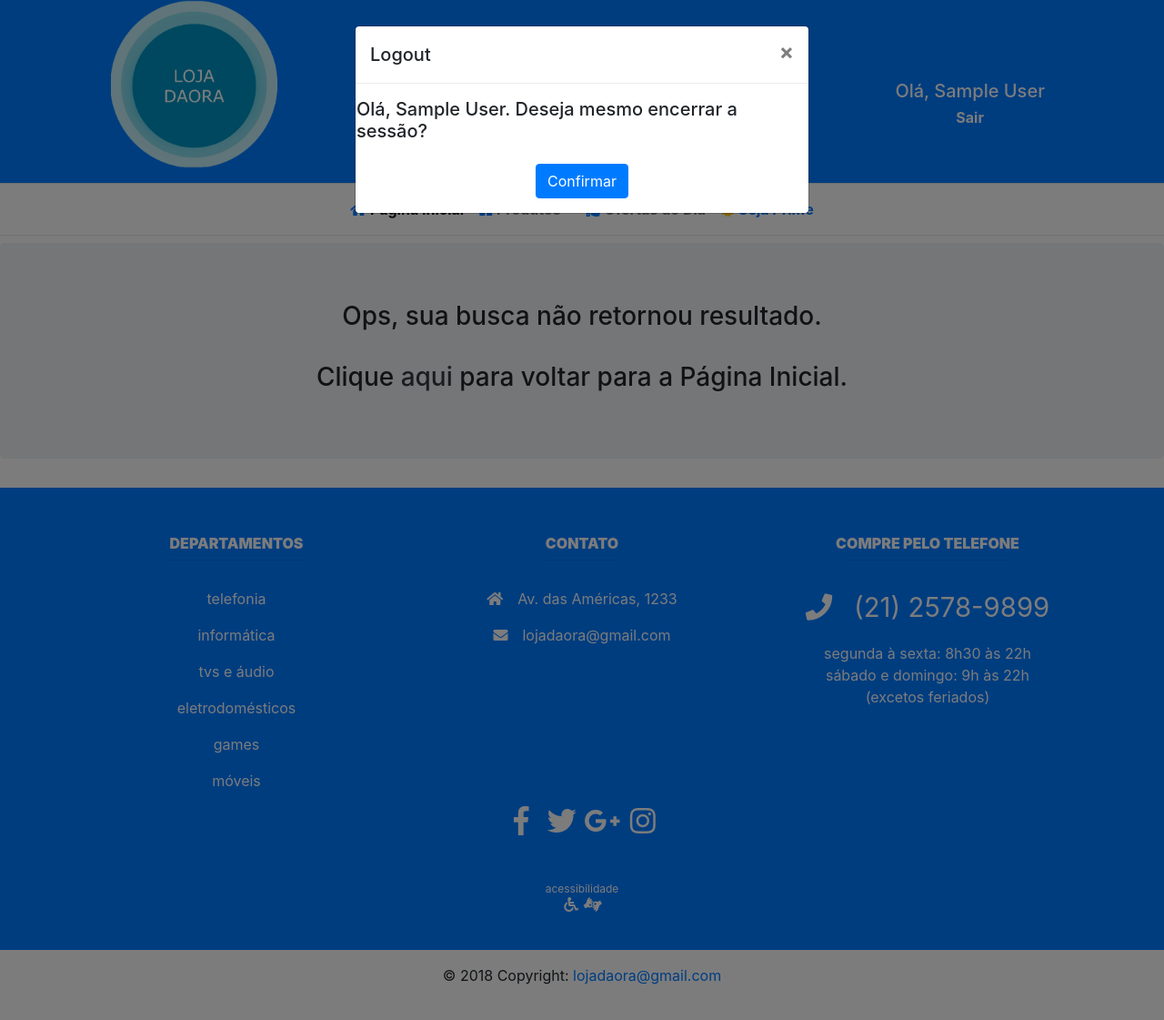
After one commit to derekgodoy/projeto-ecommerce, a PHP site: page /buscaerro.php in a window 1280 px wide, after a click on "Sair". The commit adds this page. Shown: the top 1121 px of the page at 91% size. Run offline with PHP 8.4, Linux system fonts and the light colour scheme; the visitor is signed in with stand-in values (Sample User, id 1); some libraries are stand-ins or nearby versions.

Commit message:
Quarta Aula

```diff
--- /dev/null
+++ b/buscaerro.php
@@ -0,0 +1,42 @@
+	<?php header("refresh:10; url=index.php");?>
+	<!DOCTYPE html>
+	<html>
+	<head>
+		<title>Loja Daora - Ops</title>
+		<meta charset="utf-8">
+		<meta name="viewport" content="width=device-width, user-scalable=no">
+	    <link rel="icon" type="image/png" href="img/logo.png">
+		<link rel="stylesheet" type="text/css" href="style/bootstrap.css">
+		<link rel="stylesheet" href="https://use.fontawesome.com/releases/v5.0.11/css/all.css" integrity="sha384-p2jx59pefphTFIpeqCcISO9MdVfIm4pNnsL08A6v5vaQc4owkQqxMV8kg4Yvhaw/" crossorigin="anonymous">
+		<style type="text/css">
+			.img{
+				max-width: 350px;
+				height: auto;
+			}
+	        .img2{
+	            max-width: 300px;
+	        }
+		</style>
+	</head>
+	<body class="bg-light">
+		<div class="container-fluid">
+
+	<?php include "header.php";?>
+
+
+		<div class="jumbotron text-center">
+
+			<h3>Ops, sua busca não retornou resultado. <br><br> Clique <a  class="text-dark" href="index.php">aqui</a> para voltar para a Página Inicial.</h3>
+
+		</div>
+
+
+	<?php include "footer.html";?>
+
+	</div>
+
+		 <script src="https://code.jquery.com/jquery-3.2.1.slim.min.js" integrity="sha384-KJ3o2DKtIkvYIK3UENzmM7KCkRr/rE9/Qpg6aAZGJwFDMVNA/GpGFF93hXpG5KkN" crossorigin="anonymous"></script>
+	    <script src="https://cdnjs.cloudflare.com/ajax/libs/popper.js/1.12.9/umd/popper.min.js" integrity="sha384-ApNbgh9B+Y1QKtv3Rn7W3mgPxhU9K/ScQsAP7hUibX39j7fakFPskvXusvfa0b4Q" crossorigin="anonymous"></script>
+	    <script src="https://maxcdn.bootstrapcdn.com/bootstrap/4.0.0/js/bootstrap.min.js" integrity="sha384-JZR6Spejh4U02d8jOt6vLEHfe/JQGiRRSQQxSfFWpi1MquVdAyjUar5+76PVCmYl" crossorigin="anonymous"></script>
+	</body>
+	</html>
--- a/header.php
+++ b/header.php
@@ -1,6 +1,5 @@
 <?php
 session_start();
-
 if(isset($_GET['categoria'])) {
 	$link = 1;
 }
@@ -22,8 +21,8 @@ else {
 	    	</figure>
     	</div>
   		<div class="col-md-4" style="margin-top: 6%; width: 100%">
-	      	<form class="form-inline text-center" action="#" >
-	        <input class="form-control font-italic pt-2 pb-2" type="search" placeholder="Busca..." aria-label="Search" style="width: 100%">
+	      	<form class="form-inline text-center" method="post" action="busca.php" >
+	        <input class="form-control font-italic pt-2 pb-2" type="search" placeholder="Busca..." aria-label="Search" id="busca" name="busca" style="width: 100%">
       		</form>
   		</div>
 
@@ -31,45 +30,16 @@ else {
  		<div class="col-md-4 pb-2 pt-2 text-light" style="margin-top: 5%; text-align: center">
  			<?php if (isset($_SESSION['nome'])){ ?>
  				<h5 class="text-light mt-3">Olá, <?php echo $_SESSION['nome']?></h5>
- 				<h6><a class="text-light font-weight-bold" href="logout.php">Sair</a></h6>
+ 				<h6><a class="text-light font-weight-bold" data-toggle="modal" data-target="#modal2" href="logout.php">Sair</a></h6>
  			<?php
  			}
  			else{
  			?>
-   			<h5><a class="text-light" href="login.php" data-toggle="modal" data-target="#exampleModal">Login</a> </br>  </br> <a style="color: white" href="cadastro.php">Cadastre-se</a></h5>
+   			<h5><a class="text-light" href="login.php" data-toggle="modal" data-target="#modal1">Login</a> </br>  </br> <a style="color: white" href="cadastro.php">Cadastre-se</a></h5>
    			<?php }?>
   		</div>
-
-
-			<div class="modal fade" id="exampleModal" tabindex="-1" role="dialog" aria-labelledby="exampleModalLabel" aria-hidden="true">
-			  <div class="modal-dialog" role="document">
-			    <div class="modal-content">
-			      <div class="modal-header">
-			        <h5 class="modal-title" id="exampleModalLabel">Bem-vindo de volta, faça seu login</h5>
-			        <button type="button" class="close" data-dismiss="modal" aria-label="Close">
-			          <span aria-hidden="true">&times;</span>
-			        </button>
-			      </div>
-			      <div class="modal-body">
-		        	<div class="col">
-					<form action="login.php" method="post">
-					  <div class="form-group">
-					    <label for="login">Login</label>
-					    <input type="text" class="form-control" id="login" name="login" aria-describedby="login" placeholder="Digite seu login" required>
-					  </div>
-					  <div class="form-group">
-					    <label for="senha">Senha</label>
-					    <input type="password" class="form-control" id="senha" name="senha" placeholder="Digite sua senha" required>
-					  </div>
-					  <button type="submit" class="btn btn-primary">Entrar</button>
-					</form>
-					</div>
-			      </div>
-			    </div>
-			  </div>
-			</div>
 		</div>
-
+		<?php include "modal.php";?>
 	<div class="mb-2">
 		<nav class="navbar row navbar-expand-md navbar-light bg-light border font-weight-bold">
 		<button class="navbar-toggler" type="button" data-toggle="collapse" data-target="#navbarSupportedContent" aria-controls="navbarSupportedContent" aria-expanded="false" aria-label="Toggle navigation">
--- a/index.php
+++ b/index.php
@@ -68,6 +68,7 @@ include "conexao.php";
 $stmt = $pdo->prepare('SELECT * FROM produtos order by id desc limit 6');
 $stmt->execute();
 if ($alvos = $stmt->fetchAll()){
+
 ?>
 	<div class="row bg-light pt-4 text-center">
 		<figure class="figure col border">
--- /dev/null
+++ b/modal.php
@@ -0,0 +1,58 @@
+<?php
+include "conexao.php" ;
+?>
+
+<div class="modal fade" id="modal2" tabindex="-1" role="dialog" aria-labelledby="exampleModalLabel" aria-hidden="true">
+    <div class="modal-dialog" role="document">
+        <div class="modal-content">
+            <div class="modal-header">
+                <h5 class="modal-title" id="exampleModalLabel">Logout</h5>
+                <button type="button" class="close" data-dismiss="modal" aria-label="Close">
+                    <span aria-hidden="true">&times;</span>
+                </button>
+            </div>
+            <div class="modal-body">
+                <div class="row justify-content-center">
+                	<h5 class="mb-3">Olá, <?php echo $_SESSION['nome']?>. Deseja mesmo encerrar a sessão?</h5>
+                </div>
+                <div class="row justify-content-center">
+                    <form action="logout.php" method="post" class="mx-auto">
+                        <button type="submit" class="btn btn-primary mt-2">Confirmar</button>
+                    </form>
+                </div>
+            </div>
+        </div>
+    </div>
+</div>
+
+
+<div class="modal fade" id="modal1" tabindex="-1" role="dialog" aria-labelledby="exampleModalLabel" aria-hidden="true">
+    <div class="modal-dialog" role="document">
+        <div class="modal-content">
+            <div class="modal-header">
+                <h5 class="modal-title" id="exampleModalLabel">Bem-vindo de volta, faça seu login</h5>
+                <button type="button" class="close" data-dismiss="modal" aria-label="Close">
+                    <span aria-hidden="true">&times;</span>
+                </button>
+            </div>
+            <div class="modal-body">
+                <div class="col">
+                    <form action="login.php" method="post">
+                        <div class="form-group">
+                            <label for="login">Login</label>
+                            <input type="text" class="form-control" id="login" name="login" aria-describedby="login" placeholder="Digite seu login" required>
+                        </div>
+                        <div class="form-group">
+                            <label for="senha">Senha</label>
+                            <input type="password" class="form-control" id="senha" name="senha" placeholder="Digite sua senha" required>
+                        </div>
+                        <div class="row justify-content-center">
+                        <button type="submit" class="btn btn-primary">Entrar</button>
+                        </div>
+                    </form>
+                </div>
+            </div>
+        </div>
+    </div>
+</div>
+</div>
--- a/projeto.sql
+++ b/projeto.sql
@@ -3,7 +3,7 @@
 -- http://www.phpmyadmin.net
 --
 -- Host: 127.0.0.1
--- Generation Time: 09-Maio-2018 às 02:29
+-- Generation Time: 10-Maio-2018 às 02:21
 -- Versão do servidor: 5.6.21
 -- PHP Version: 5.6.3
 
```
Also changed, not shown: busca.php (added, +99 -0 lines), resultado.php (added, +75 -0 lines).
